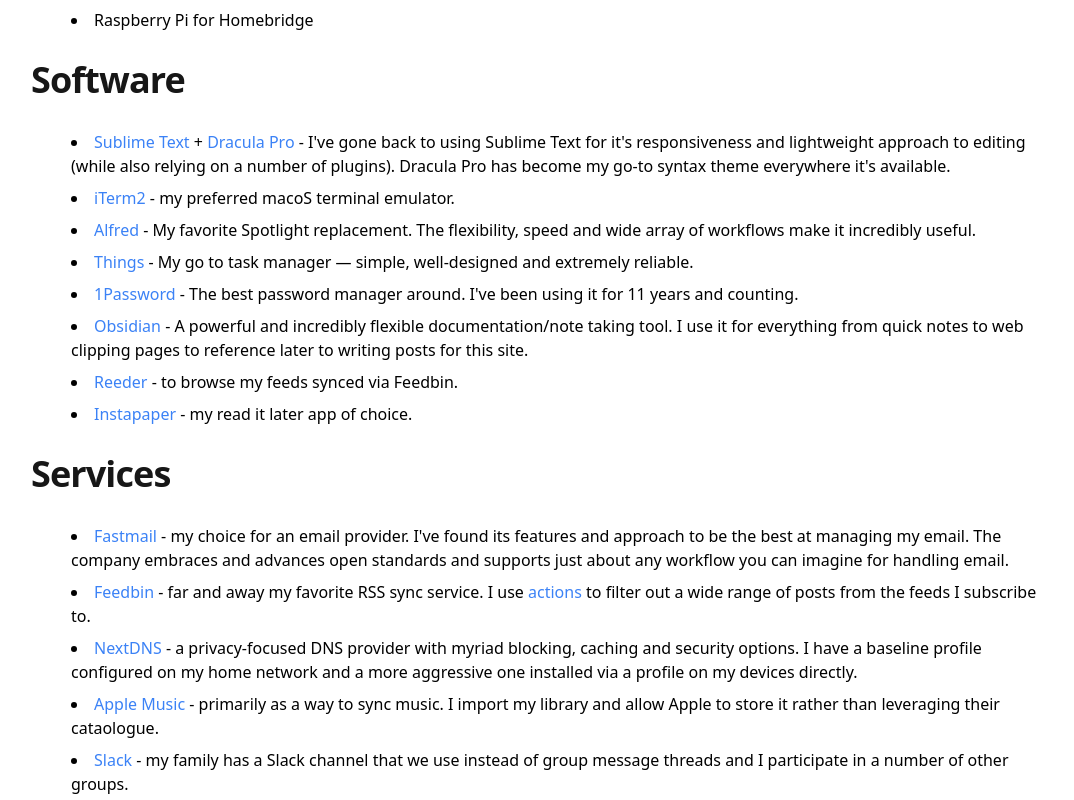
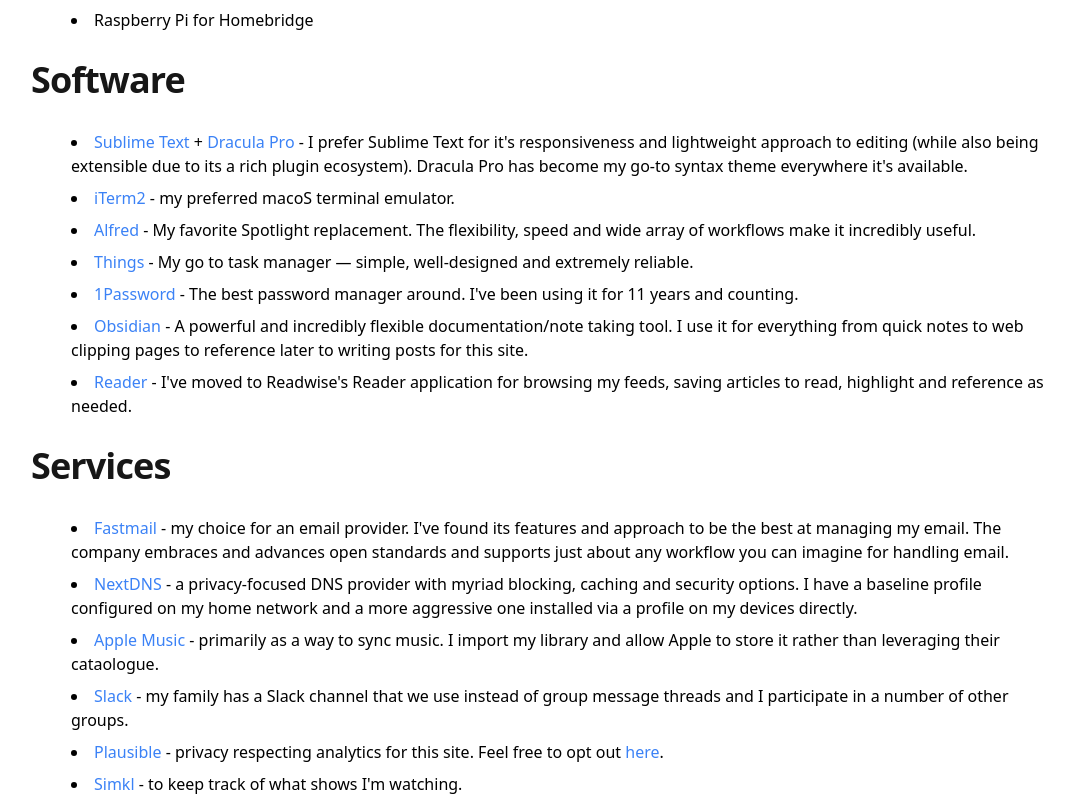
Before and after one commit to cdransf/coryd.dev-next, a Next.js app: page /uses in a window 1280 px wide. Shown: the part 560-1360 px from the top of the page, without its empty margins (97-1171 px from the left). Built offline with nearby package versions, Linux system fonts and the light colour scheme.

Commit message:
revise uses

```diff
--- a/pages/uses.tsx
+++ b/pages/uses.tsx
@@ -52,9 +52,9 @@ export default function Uses() {
                             >
                                 Dracula Pro
                             </Link>{' '}
-                            - I've gone back to using Sublime Text for it's responsiveness and
-                            lightweight approach to editing (while also relying on a number of
-                            plugins). Dracula Pro has become my go-to syntax theme everywhere it's
+                            - I prefer Sublime Text for it's responsiveness and lightweight approach
+                            to editing (while also being extensible due to its a rich plugin
+                            ecosystem). Dracula Pro has become my go-to syntax theme everywhere it's
                             available.
                         </li>
                         <li className="mt-1.5 mb-2">
@@ -119,24 +119,14 @@ export default function Uses() {
                         <li className="mt-1.5 mb-2">
                             <Link
                                 className="text-primary-500 hover:text-primary-600 dark:hover:text-primary-400"
-                                href="https://www.reederapp.com"
+                                href="https://readwise.io/read"
                                 target="_blank"
                                 rel="noopener noreferrer"
                             >
-                                Reeder
+                                Reader
                             </Link>{' '}
-                            - to browse my feeds synced via Feedbin.
-                        </li>
-                        <li className="mt-1.5 mb-2">
-                            <Link
-                                className="text-primary-500 hover:text-primary-600 dark:hover:text-primary-400"
-                                href="https://instapaper.com"
-                                target="_blank"
-                                rel="noopener noreferrer"
-                            >
-                                Instapaper
-                            </Link>{' '}
-                            - my read it later app of choice.
+                            - I've moved to Readwise's Reader application for browsing my feeds,
+                            saving articles to read, highlight and reference as needed.
                         </li>
                     </ul>
                     <h3 className="pt-3 pb-4 text-xl font-extrabold leading-9 tracking-tight text-gray-900 dark:text-gray-100 sm:text-2xl sm:leading-10 md:text-4xl md:leading-14">
@@ -156,26 +146,6 @@ export default function Uses() {
                             to be the best at managing my email. The company embraces and advances
                             open standards and supports just about any workflow you can imagine for
                             handling email.
-                        </li>
-                        <li className="mt-1.5 mb-2">
-                            <Link
-                                className="text-primary-500 hover:text-primary-600 dark:hover:text-primary-400"
-                                href="https://feedbin.com"
-                                target="_blank"
-                                rel="noopener noreferrer"
-                            >
-                                Feedbin
-                            </Link>{' '}
-                            - far and away my favorite RSS sync service. I use{' '}
-                            <Link
-                                className="text-primary-500 hover:text-primary-600 dark:hover:text-primary-400"
-                                href="https://feedbin.com/blog/2013/11/06/actions-workflows-for-your-rss-feeds/"
-                                target="_blank"
-                                rel="noopener noreferrer"
-                            >
-                                actions
-                            </Link>{' '}
-                            to filter out a wide range of posts from the feeds I subscribe to.
                         </li>
                         <li className="mt-1.5 mb-2">
                             <Link
@@ -236,13 +206,25 @@ export default function Uses() {
                         <li className="mt-1.5 mb-2">
                             <Link
                                 className="text-primary-500 hover:text-primary-600 dark:hover:text-primary-400"
-                                href="https://trakt.tv"
+                                href="https://simkl.com"
                                 target="_blank"
                                 rel="noopener noreferrer"
                             >
-                                Trakt
+                                Simkl
                             </Link>{' '}
-                            - to keep track of what shows and movies I'm watching.
+                            - to keep track of what shows I'm watching.
+                        </li>
+                        <li className="mt-1.5 mb-2">
+                            <Link
+                                className="text-primary-500 hover:text-primary-600 dark:hover:text-primary-400"
+                                href="https://simkl.com"
+                                target="_blank"
+                                rel="noopener noreferrer"
+                            >
+                                Letterboxd
+                            </Link>{' '}
+                            - to keep track of what movies I'm watching and seek out recommendations
+                            for ones I haven't seen.
                         </li>
                         <li className="mt-1.5 mb-2">
                             <Link
```
